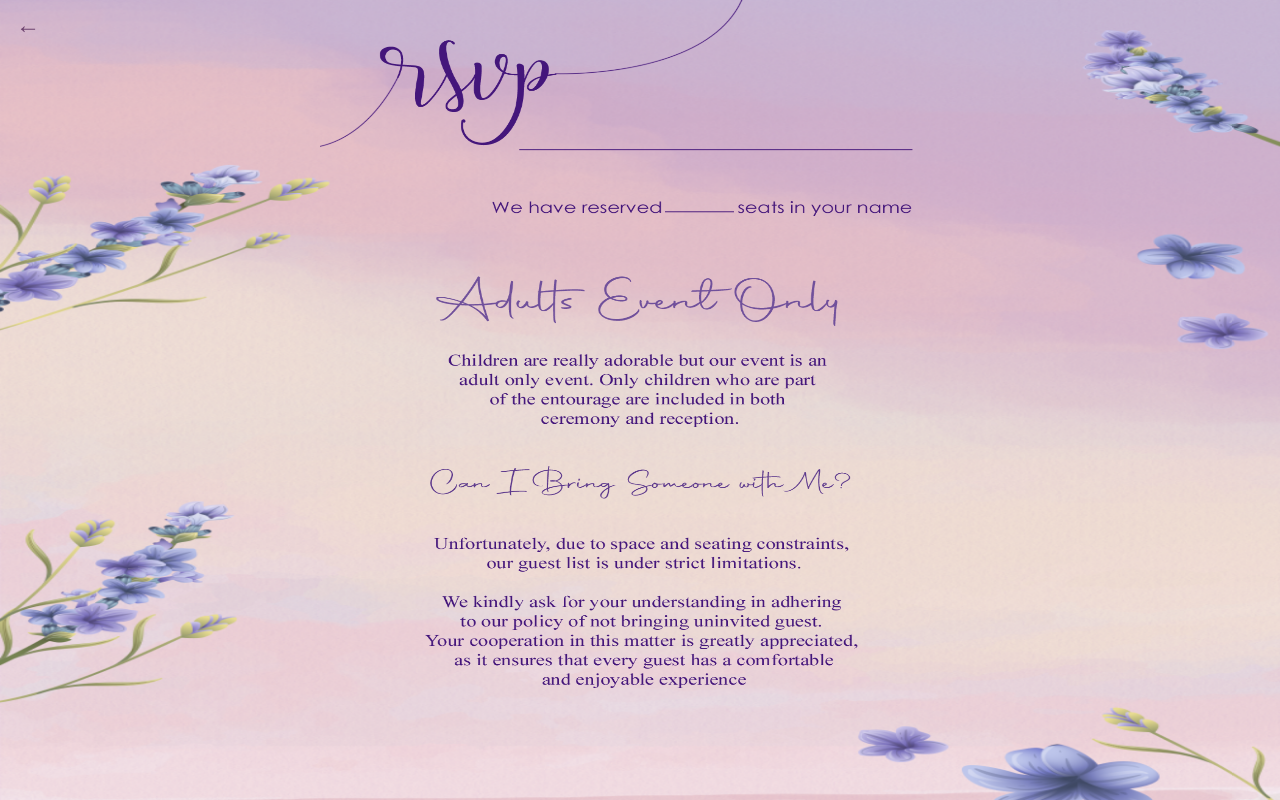
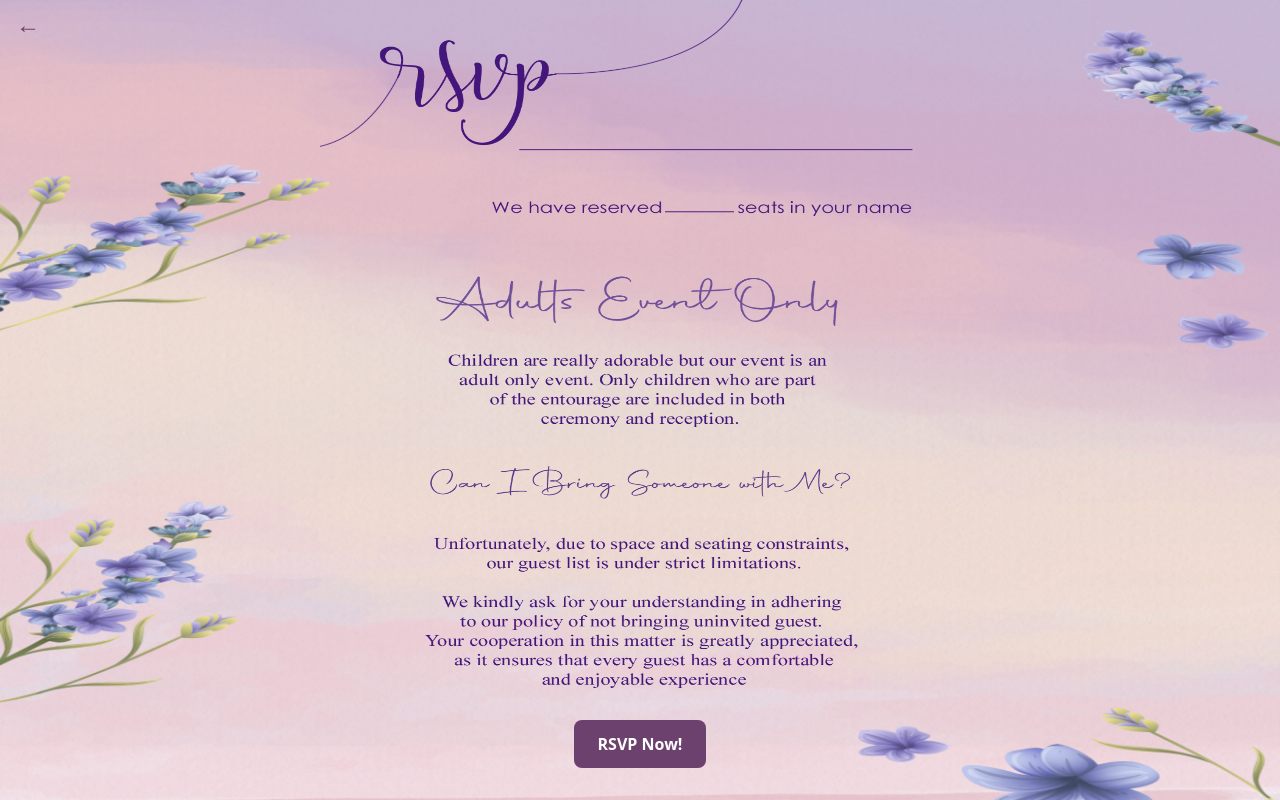
Before and after one commit to Gustavo0623/gus-mich-092625, a Next.js app: page /rsvp in a window 1280 px wide. Built offline with nearby package versions, Linux system fonts and the light colour scheme.

Commit message:
add rsvp link in rsvp page and update close modal button on video

```diff
--- a/src/app/page.js
+++ b/src/app/page.js
@@ -50,8 +50,7 @@ export default function Home() {
               Your browser does not support the video tag.
             </video>
             <button
-              style={{ color: '#6c416e' }}
-              className="absolute top-2 left-1/2 transform -translate-x-1/2 text-2xl"
+              className="absolute text-white top-2 left-1/2 transform -translate-x-1/2 text-2xl"
               onClick={() => setShowModal(false)}
             >
               Close
--- a/src/app/rsvp/page.js
+++ b/src/app/rsvp/page.js
@@ -2,7 +2,7 @@ import Link from "next/link"
 
 export default function Rsvp() {
     return (
-        <div className="rsvp-bg flex flex-wrap items-center justify-center h-dvh overscroll-contain">
+        <div className="rsvp-bg flex flex-wrap items-center justify-center h-dvh max-h-dvh overscroll-contain">
             {/* Return Home Link */}
             <div className="absolute justify-self-start self-start w-full">
                 <Link
@@ -13,6 +13,12 @@ export default function Rsvp() {
                 </Link>
             </div>
             <img className="w-dvw max-h-dvh lg:max-w-lg xl:max-w-1/2" src="/4th.png" alt="rsvp details"/>
+            <Link
+            href="https://na01.safelinks.protection.outlook.com/?url=https%3A%2F%2Fwww.icloud.com%2Finvites%2F0195Y76b6J7Zmmvd5jXJdSV-A&data=05%7C02%7C%7Cc5a351b6e8c8445a5c6e08dd8bec9462%7C84df9e7fe9f640afb435aaaaaaaaaaaa%7C1%7C0%7C638820570415375379%7CUnknown%7CTWFpbGZsb3d8eyJFbXB0eU1hcGkiOnRydWUsIlYiOiIwLjAuMDAwMCIsIlAiOiJXaW4zMiIsIkFOIjoiTWFpbCIsIldUIjoyfQ%3D%3D%7C0%7C%7C%7C&sdata=z9P3VfesWMvOuWN0KS9%2FrjpYwK8H%2BUcMoFZmtbiRU2k%3D&reserved=0"
+            className="absolute bottom-8 self-end text-center px-6 py-3 bg-[#6c416e] text-white font-semibold rounded-lg hover:bg-[#5a365e] transition"
+            >
+                RSVP Now!
+            </Link>
         </div>
     )
 }
```
